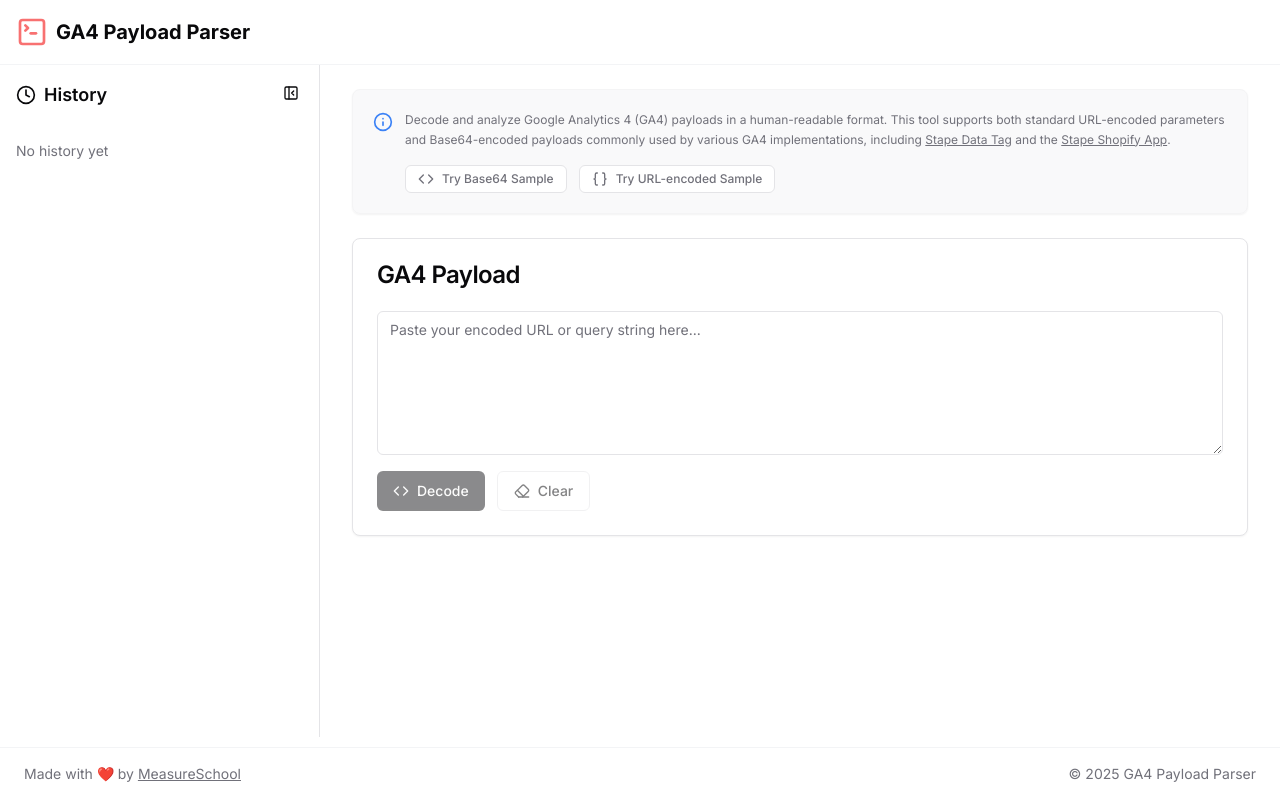
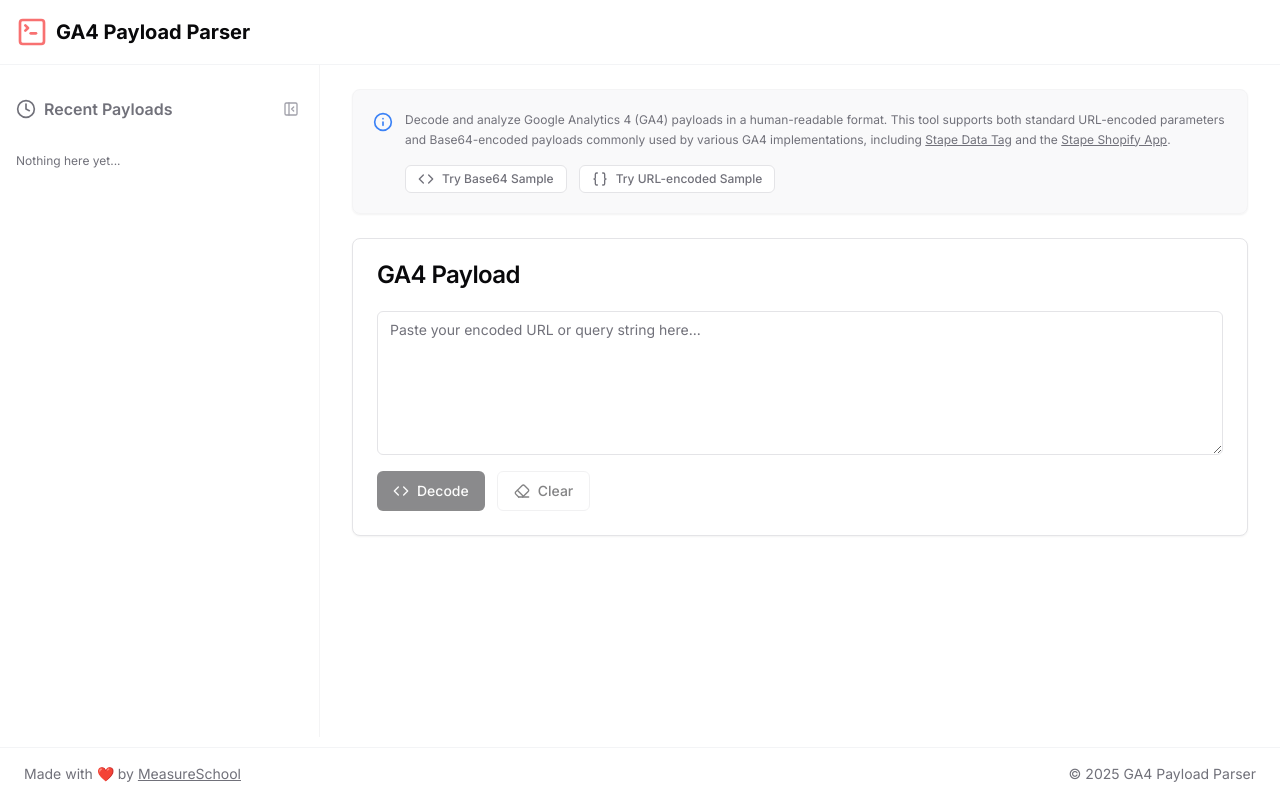
Before and after one commit to prabapro/ga4-payload-parser, a React (Vite) app: page / in a window 1280 px wide. Built offline with nearby package versions, Linux system fonts and the light colour scheme.

Commit message:
💄 update sidebar styles

```diff
--- a/src/components/layout/Sidebar.tsx
+++ b/src/components/layout/Sidebar.tsx
@@ -77,14 +77,14 @@ export const Sidebar: React.FC<SidebarProps> = ({
           z-40
           transform transition-all duration-300 ease-in-out
           ${isOpen ? 'translate-x-0 w-80' : '-translate-x-full md:translate-x-0 w-0 md:w-16'}
-          bg-background border-r
+          bg-background border-r border-muted
           overflow-hidden
         `}>
         {/* Desktop Toggle Button */}
         <Button
           variant="ghost"
           size="icon"
-          className={`absolute right-2 top-2 hidden md:flex
+          className={`absolute right-2 top-6 hidden md:flex text-zinc-400
             ${!isOpen && 'left-2 right-auto'}`}
           onClick={() => setIsOpen(!isOpen)}>
           {isOpen ? (
@@ -101,15 +101,15 @@ export const Sidebar: React.FC<SidebarProps> = ({
           h-full w-80
           ${!isOpen && 'md:hidden'}
         `}>
-          <div className="px-4 py-4 h-full">
-            <h2 className="text-lg font-semibold mb-4 flex items-center gap-2">
-              <Clock className="h-5 w-5" />
-              History
+          <div className="px-4 py-4 h-full mt-4">
+            <h2 className="text-base font-semibold mb-4 flex items-center gap-2 text-zinc-500">
+              <Clock className="h-5 w-5 text-zinc-500" />
+              Recent Payloads
             </h2>
             <ScrollArea className="h-[calc(100%-3rem)]">
               {history.length === 0 ? (
-                <div className="py-4 text-sm text-muted-foreground">
-                  No history yet
+                <div className="py-4 text-xs text-muted-foreground">
+                  Nothing here yet...
                 </div>
               ) : (
                 <div className="space-y-3">
```
